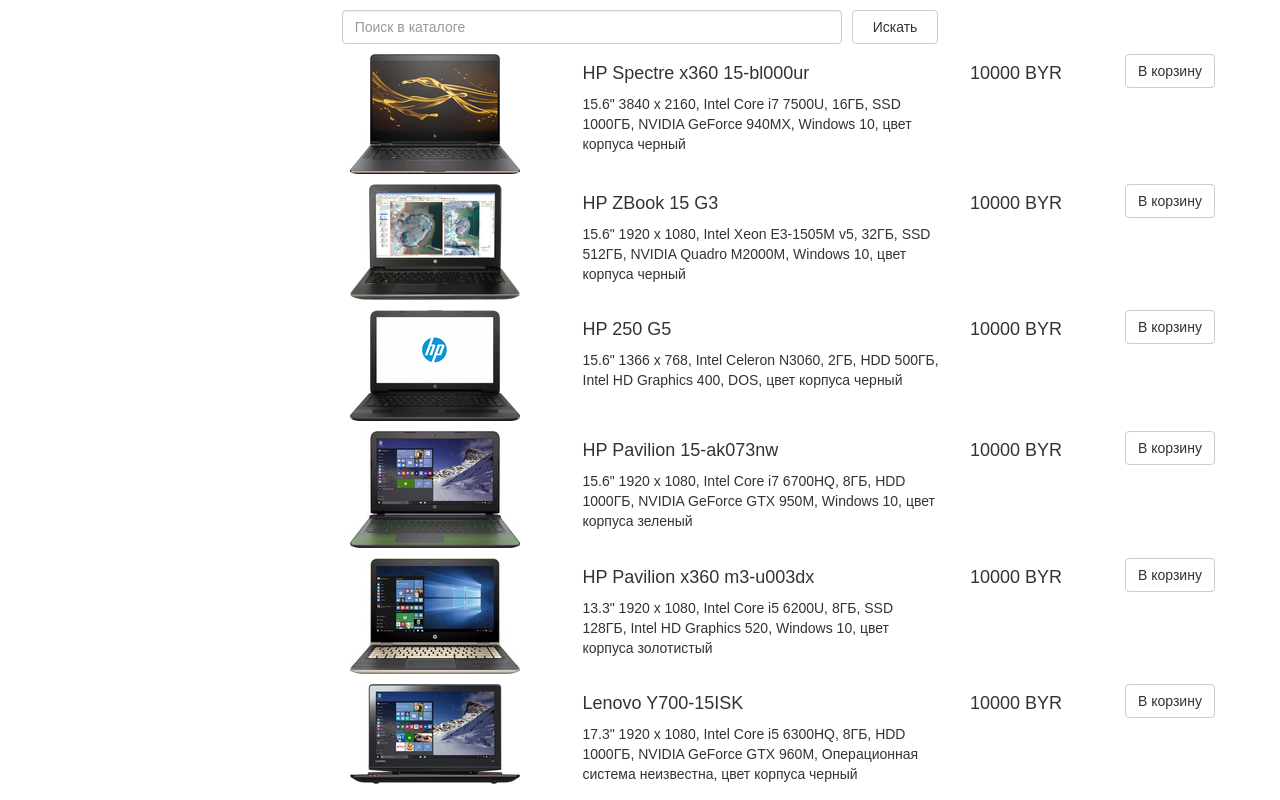
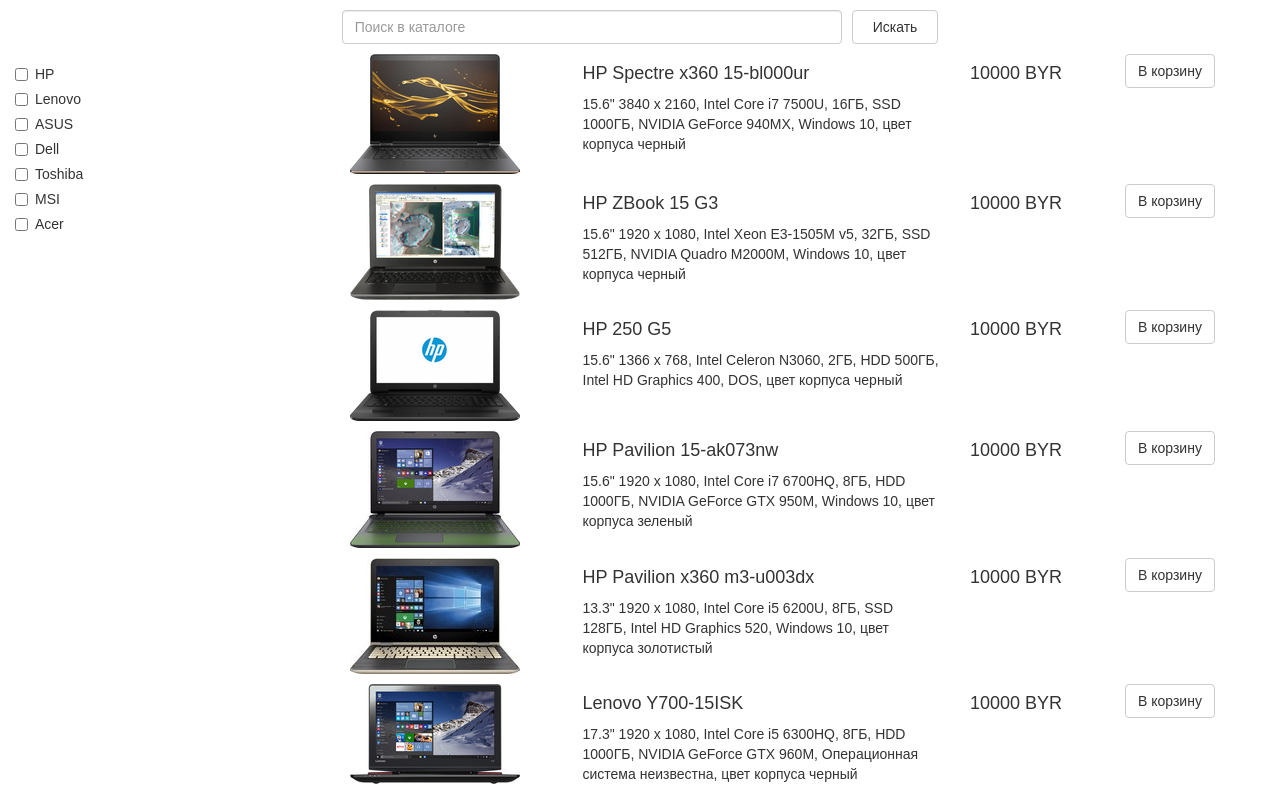
Before and after one commit to Rachkov/Catalog, a React (Create React App) app: page / in a window 1280 px wide. Shown: the top 800 px of the page. Built offline with nearby package versions, Linux system fonts and the light colour scheme.

Commit message:
manufactures checkbox

```diff
--- a/src/App.css
+++ b/src/App.css
@@ -8,6 +8,7 @@
 .showMore .btn {
     padding: 7px 50px 7px 50px;
     border: none;
+    outline: none;
 }
 .showMore .btn:hover{
     box-shadow: 2px 2px 4px gray;
@@ -16,6 +17,7 @@
     padding-right: 20px;
     padding-left: 20px;
     margin-left: 10px;
+    outline: none;
 }
 .goods {
     margin-bottom: 10px;
--- a/src/App.js
+++ b/src/App.js
@@ -4,6 +4,7 @@
 import {Grid, Row, Col} from 'react-bootstrap';
 import Search from "./components/Search";
 import {ButtonMore} from "./components/ButtonMore";
+import {Filters} from "./components/Filters"
 
 class App extends Component {
     constructor(props) {
@@ -25,7 +26,15 @@
             })
             .then(data => {
                 this.setState({items: data, renderData: data.slice(0,10), quantity: data.length, findItems: data})
-            })
+            });
+    }
+
+    manList()  {
+        const allManList = this.state.items.map((item) => {
+            return item.data.find((n) => n.name === 'Manufacturer').value;
+        });
+        let uniqueManList = [...new Set(allManList)];
+        return uniqueManList;
     }
 
     searchChange = (e) => {
@@ -59,6 +68,7 @@
                     />
                     <Row>
                         <Col md={3}>
+                            <Filters manList={this.manList()}/>
                         </Col>
                         <Col md={9}>
                             {
--- /dev/null
+++ b/src/components/Filters.js
@@ -0,0 +1,21 @@
+import React, { Component } from 'react'
+import {FormGroup} from 'react-bootstrap'
+import {Man} from "./Man"
+
+class Filters extends Component {
+    render() {
+        const {manList} = this.props;
+
+        return (
+            <FormGroup>
+                {
+                    manList.map((i) => (
+                        <Man key={i} man={i}/>
+                    ))
+                }
+            </FormGroup>
+        )
+    }
+}
+
+export {Filters};
--- /dev/null
+++ b/src/components/Man.js
@@ -0,0 +1,13 @@
+import React, {Component} from 'react'
+import {Checkbox} from 'react-bootstrap'
+
+class Man extends Component {
+    render () {
+        const {man} = this.props
+        return (
+            <Checkbox>{man}</Checkbox>
+        )
+    }
+}
+
+export { Man };
```
Also changed, not shown: src/components/Computers.js (+0 -9 lines).
